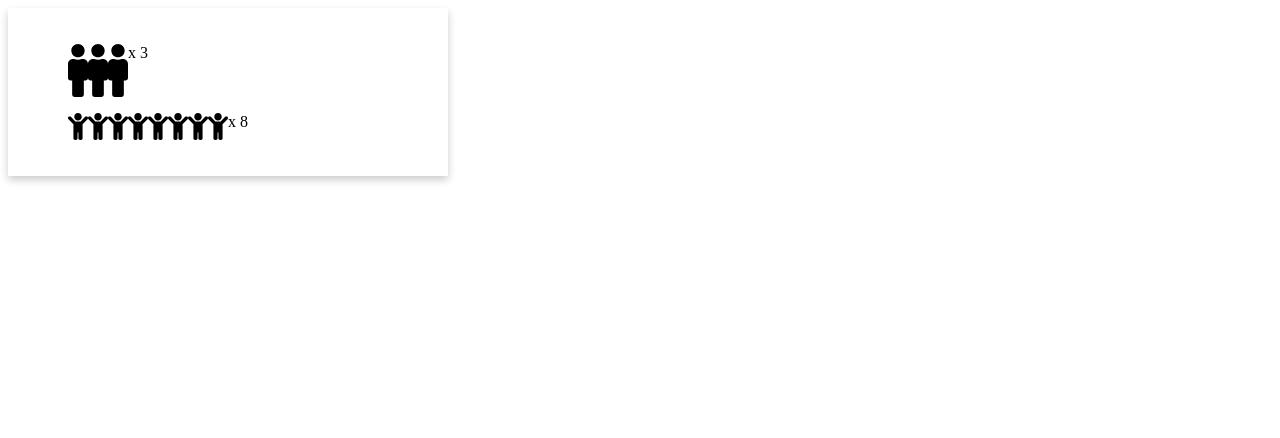
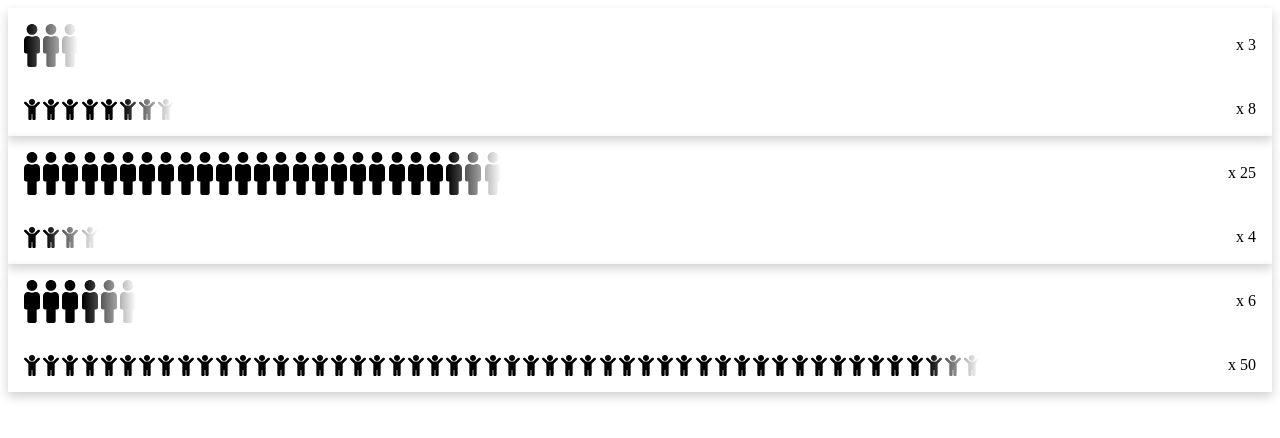
Before and after one commit to allanwest/FamilyMembers, an Angular app: page / in a window 1280 px wide. Shown: the top 438 px of the page. Built offline with nearby package versions, Linux system fonts and the light colour scheme.

Commit message:
fix(UI)
Updates text fixing alignment.
Adds dynamic fading
Changed px based sizing to em

fixes issues #3, #5

```diff
--- a/src/app/app.component.html
+++ b/src/app/app.component.html
@@ -1,2 +1,13 @@
-<app-family-card [family]="family"></app-family-card>
+<div class="family-card">
+  <app-family-card [family]="family1"></app-family-card>
+</div>
+
+<div class="family-card">
+  <app-family-card [family]="family2"></app-family-card>
+</div>
+
+<div class="family-card">
+    <app-family-card [family]="family3"></app-family-card>
+</div>
+
 <router-outlet></router-outlet>
--- a/src/app/app.component.ts
+++ b/src/app/app.component.ts
@@ -8,10 +8,20 @@ import { Family } from './models/family';
 })
 export class AppComponent {
   title = 'family-members';
-  family: Family;
+  family1: Family;
+  family2: Family;
+  family3: Family;
   constructor() {
-    this.family = new Family();
-    this.family.adults = 3;
-    this.family.children = 8;
+    this.family1 = new Family();
+    this.family1.adults = 3;
+    this.family1.children = 8;
+
+    this.family2 = new Family();
+    this.family2.adults = 25;
+    this.family2.children = 4;
+
+    this.family3 = new Family();
+    this.family3.adults = 6;
+    this.family3.children = 50;
   }
 }
--- a/src/app/family-card-adults/family-card-adults.component.css
+++ b/src/app/family-card-adults/family-card-adults.component.css
@@ -1,3 +1,13 @@
+.container {
+  list-style-type: none;
+  display: -ms-flexbox;           /* IE 10 */
+  display: -webkit-flex;          /* Safari 6.1+. iOS 7.1+ */
+  display: flex;
+  -webkit-flex-flow: wrap column; /* Safari 6.1+ */
+  flex-flow: nowrap;
+  padding: 0 1em;
+}
+
 ul {
   list-style-type: none;
   display: -ms-flexbox;           /* IE 10 */
@@ -5,12 +15,50 @@ ul {
   display: flex;
   -webkit-flex-flow: wrap column; /* Safari 6.1+ */
   flex-flow: nowrap;
-    max-height: 150px;
+  max-height: 12.5em;
+  padding: 0;
 }
 li {
-    max-width: 20px;
+  width: 1em;
+  min-width: 1em;
+  max-width: 1.67em;
   display: flex;
+  padding-right: .2em;
+}
+li:last-of-type {
+  padding-right: 0;
 }
 li img {
   width: 100%;
+  margin-top: auto;
+  margin-bottom: auto;
 }
+
+ul.gradient{
+  overflow:hidden;
+  max-width:100%;
+  position:relative;
+  white-space: nowrap;
+}
+
+ul.gradient:after{
+  content:'';
+  position: absolute;
+  right:0;
+  margin-left: -3.33em;
+  width: 3.33em;
+  height:100%;
+  top:0;
+  background:linear-gradient(to right, rgba(255, 255, 255, 0), rgba(255, 255, 255, 1));
+}
+
+.counter {
+  order: 2;
+  margin-left: auto;
+  padding-left: 1em;
+  width: 4em;
+  max-height: 12.5em;
+  margin-top: auto;
+  margin-bottom: auto;
+  text-align: right;
+}
--- a/src/app/family-card-adults/family-card-adults.component.html
+++ b/src/app/family-card-adults/family-card-adults.component.html
@@ -1,9 +1,12 @@
-<ul>
+<div *ngIf="adults !== undefined" class="container">
+  <ul class="gradient">
     <li *ngFor="let adult of adults">
-        <img src="assets/person-solid.svg" alt="">
+      <img src="assets/person-solid.svg" alt="" />
     </li>
-    <li>
-
-<app-family-card-counter [count]="adults.length"></app-family-card-counter>
-    </li>
-</ul>
+  </ul>
+  <div class="counter">
+    <app-family-card-counter
+      [count]="adults.length"
+    ></app-family-card-counter>
+  </div>
+</div>
--- a/src/app/family-card-children/family-card-children.component.css
+++ b/src/app/family-card-children/family-card-children.component.css
@@ -1,3 +1,13 @@
+.container {
+  list-style-type: none;
+  display: -ms-flexbox;           /* IE 10 */
+  display: -webkit-flex;          /* Safari 6.1+. iOS 7.1+ */
+  display: flex;
+  -webkit-flex-flow: wrap column; /* Safari 6.1+ */
+  flex-flow: nowrap;
+  padding: 0 1em;
+}
+
 ul {
   list-style-type: none;
   display: -ms-flexbox;           /* IE 10 */
@@ -5,12 +15,50 @@ ul {
   display: flex;
   -webkit-flex-flow: wrap column; /* Safari 6.1+ */
   flex-flow: nowrap;
-    max-height: 150px;
+  max-height: 12.5em;
+  padding: 0;
 }
 li {
-    max-width: 20px;
+  width: 1em;
+  min-width: 1em;
+  max-width: 1.67em;
   display: flex;
+  padding-right: .2em;
+}
+li:last-of-type {
+  padding-right: 0;
 }
 li img {
   width: 100%;
+  margin-top: auto;
+  margin-bottom: auto;
 }
+
+ul.gradient{
+  overflow:hidden;
+  max-width:100%;
+  position:relative;
+  white-space: nowrap;
+}
+
+ul.gradient:after{
+  content:'';
+  position: absolute;
+  right:0;
+  margin-left: -3.33em;
+  width: 3.33em;
+  height:100%;
+  top:0;
+  background:linear-gradient(to right, rgba(255, 255, 255, 0), rgba(255, 255, 255, 1));
+}
+
+.counter {
+  order: 2;
+  margin-left: auto;
+  padding-left: 1em;
+  width: 4em;
+  max-height: 12.5em;
+  margin-top: auto;
+  margin-bottom: auto;
+  text-align: right;
+}
--- a/src/app/family-card-children/family-card-children.component.html
+++ b/src/app/family-card-children/family-card-children.component.html
@@ -1,8 +1,12 @@
-<ul>
-  <li *ngFor="let child of children">
-      <img src="assets/child-solid.svg" alt="">
-  </li>
-  <li>
-    <app-family-card-counter [count]="children.length"></app-family-card-counter>
-  </li>
-</ul>
+<div *ngIf="children !== undefined" class="container">
+  <ul class="gradient">
+    <li *ngFor="let child of children">
+      <img src="assets/child-solid.svg" alt="" />
+    </li>
+  </ul>
+  <div class="counter">
+    <app-family-card-counter
+      [count]="children.length"
+    ></app-family-card-counter>
+  </div>
+</div>
--- a/src/app/family-card-counter/family-card-counter.component.html
+++ b/src/app/family-card-counter/family-card-counter.component.html
@@ -1 +1,3 @@
-<div>x {{count}}</div>
+<div>
+  x {{count}}
+</div>
--- a/src/app/family-card/family-card.component.css
+++ b/src/app/family-card/family-card.component.css
@@ -5,19 +5,13 @@ ul {
   display: flex;
   -webkit-flex-flow: wrap column; /* Safari 6.1+ */
   flex-flow: nowrap;
-  max-height: 150px;
-  padding: 20px;
+  max-height: 12.5em;
+  padding: 1.67em;
 }
 li {
-  max-width: 20px;
+  max-width: 1.67em;
   display: flex;
 }
 li img {
   width: 100%;
 }
-
-.card {
-  box-shadow: 0 4px 8px 0 rgba(0,0,0,0.2);
-  width: 400px;
-  padding: 20px;
-}
--- a/src/styles.css
+++ b/src/styles.css
@@ -1 +1,5 @@
-/* You can add global styles to this file, and also import other style files */
+.card {
+  box-shadow: 0 .33em .67em 0 rgba(0,0,0,0.2);
+  min-width: 12em;
+  width: 100%;
+}
```
Lines whose indentation alone changed are shown as unchanged.
